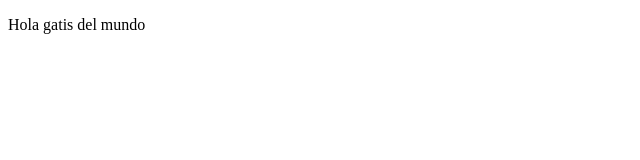
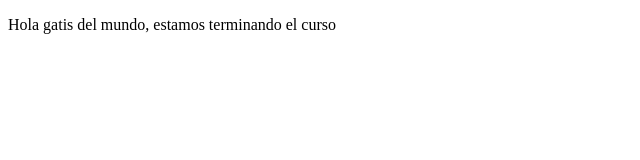
Before and after one commit to ricfv/proyectoDemoCursoPrework, a plain HTML site: page index.html in a window 1280 px wide. Shown: the whole page, without its empty margins (0-640 px from the left). Drawn offline with Linux system fonts and the light colour scheme.

Commit message:
cambios 8mzo23

```diff
--- a/index.html
+++ b/index.html
@@ -8,7 +8,7 @@
 </head>
 <body>
     <p>
-        Hola gatis del mundo
+        Hola gatis del mundo, estamos terminando el curso
     </p>
 
 </body>
```
